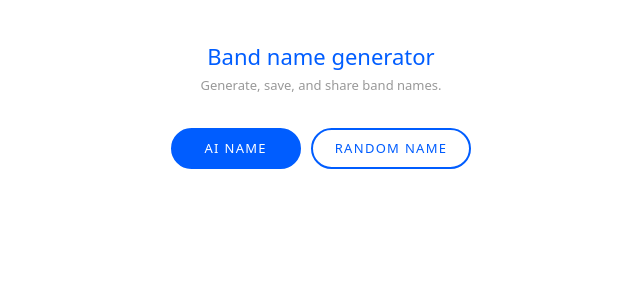
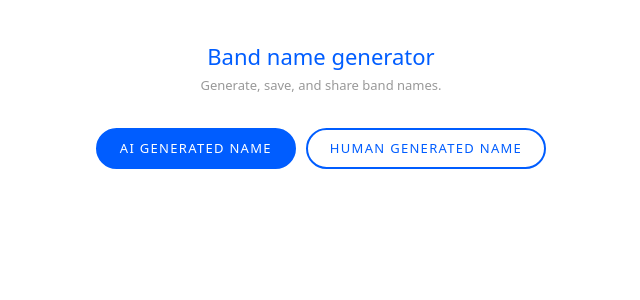
Before and after one commit to psawce/band-name-generator, a Next.js app: page / in a window 1280 px wide. Shown: the top 300 px of the page, without its empty margins (319-959 px from the left). Built offline with nearby package versions, Linux system fonts and the light colour scheme.

Commit message:
Update page.js

```diff
--- a/app/page.js
+++ b/app/page.js
@@ -39,6 +39,16 @@ const LIST_NAMES = [
   "Semantic Apocalypse","Sunshine Carpet Cleaners","Avocado Toast","The Russian Dossier"
 ];
 
+const RANDOM_SEEDS = [
+  "office supplies","deep sea creatures","obscure sports","medieval professions",
+  "kitchen appliances","Cold War era terms","1970s slang","geological formations",
+  "fast food items","conspiracy theories","bureaucratic jargon","defunct airlines",
+  "vintage software","obsolete technology","regional American foods","legal terminology",
+  "weather phenomena","corporate buzzwords","forgotten celebrities","pharmaceutical terms",
+  "plumbing fixtures","agricultural equipment","tax terminology","cargo shipping",
+  "municipal services","vintage board games","diplomatic language","industrial chemicals",
+];
+
 const SHARE_PLATFORMS = [
   { name: "Messages", fn: (t) => { const isMobile = /iPhone|iPad|Android/i.test(navigator.userAgent); if (isMobile) { window.location.href = `sms:?body=${encodeURIComponent(t)}`; } else { const ta = document.createElement("textarea"); ta.value = t; document.body.appendChild(ta); ta.select(); document.execCommand("copy"); document.body.removeChild(ta); alert("SMS is only available on mobile. Your list has been copied to clipboard!"); } } },
   { name: "WhatsApp", fn: (t) => { window.open(`https://wa.me/?text=${encodeURIComponent(t)}`, "_blank"); } },
@@ -71,6 +81,7 @@ export default function Home() {
   const [currentName, setCurrentName] = useState(null);
   const [source, setSource] = useState(null);
   const [savedNames, setSavedNames] = useState([]);
+  const [aiHistory, setAiHistory] = useState([]);
   const [loading, setLoading] = useState(false);
   const [showShare, setShowShare] = useState(false);
   const [copied, setCopied] = useState(false);
@@ -109,15 +120,19 @@ export default function Home() {
     setCurrentName(null);
     setSource(null);
     try {
+      const seed = RANDOM_SEEDS[Math.floor(Math.random() * RANDOM_SEEDS.length)];
+      const avoidList = aiHistory.slice(-10).join(", ");
+      const prompt = `Generate one creative, funny, or absurd band name. Draw loose inspiration from this random theme for variety: "${seed}". The name does NOT need to be literally about that theme — just use it as a creative jumping-off point. Do NOT use any of these recently generated names or repeat their words: ${avoidList || "none yet"}. Reply with ONLY the band name — no explanation, no punctuation at the end, no quotes.`;
+
       const res = await fetch("/api/generate", {
         method: "POST",
         headers: { "Content-Type": "application/json" },
-        body: JSON.stringify({
-          prompt: "Generate one creative, funny, or absurd band name. Reply with ONLY the band name — no explanation, no punctuation at the end, no quotes."
-        }),
+        body: JSON.stringify({ prompt }),
       });
       const data = await res.json();
-      setCurrentName(data.text?.trim() || "Unknown Band");
+      const name = data.text?.trim() || "Unknown Band";
+      setCurrentName(name);
+      setAiHistory(prev => [...prev, name]);
       setSource("ai");
     } catch {
       setCurrentName("Error — try again");
@@ -157,11 +172,11 @@ export default function Home() {
         </div>
 
         <div style={{ display: "flex", gap: 10, justifyContent: "center", marginBottom: "2rem" }}>
-          <button onClick={getAI} disabled={loading} style={{ ...pillBtn(t.btnPrimaryBg, t.btnPrimaryText, t.btnPrimaryBorder, false), minWidth: 130, opacity: loading ? 0.5 : 1, cursor: loading ? "default" : "pointer" }}>
-            {loading ? "Thinking..." : "AI Name"}
+          <button onClick={getAI} disabled={loading} style={{ ...pillBtn(t.btnPrimaryBg, t.btnPrimaryText, t.btnPrimaryBorder, false), minWidth: 160, opacity: loading ? 0.5 : 1, cursor: loading ? "default" : "pointer" }}>
+            {loading ? "Thinking..." : "AI Generated Name"}
           </button>
-          <button onClick={getRandom} style={{ ...pillBtn(t.btnOutlineBg, t.btnOutlineText, t.btnOutlineBorder, false), minWidth: 130 }}>
-            Random Name
+          <button onClick={getRandom} style={{ ...pillBtn(t.btnOutlineBg, t.btnOutlineText, t.btnOutlineBorder, false), minWidth: 160 }}>
+            Human Generated Name
           </button>
         </div>
 
@@ -174,7 +189,7 @@ export default function Home() {
                 <span style={{ fontSize: 24, fontWeight: 500, color: t.text, lineHeight: 1.3 }}>{currentName}</span>
                 <div style={{ display: "flex", alignItems: "center", gap: 10 }}>
                   <span style={{ fontSize: 11, color: t.textFaint, letterSpacing: "0.06em", textTransform: "uppercase" }}>
-                    {source === "ai" ? "AI generated" : "From the list"}
+                    {source === "ai" ? "AI generated" : "Human generated"}
                   </span>
                   <span style={{ color: t.border }}>·</span>
                   <button onClick={saveName} disabled={alreadySaved} style={{ ...pillBtn(t.btnGhostBg, t.btnGhostText, t.btnGhostBorder, true), opacity: alreadySaved ? 0.4 : 1, cursor: alreadySaved ? "default" : "pointer" }}>
```
